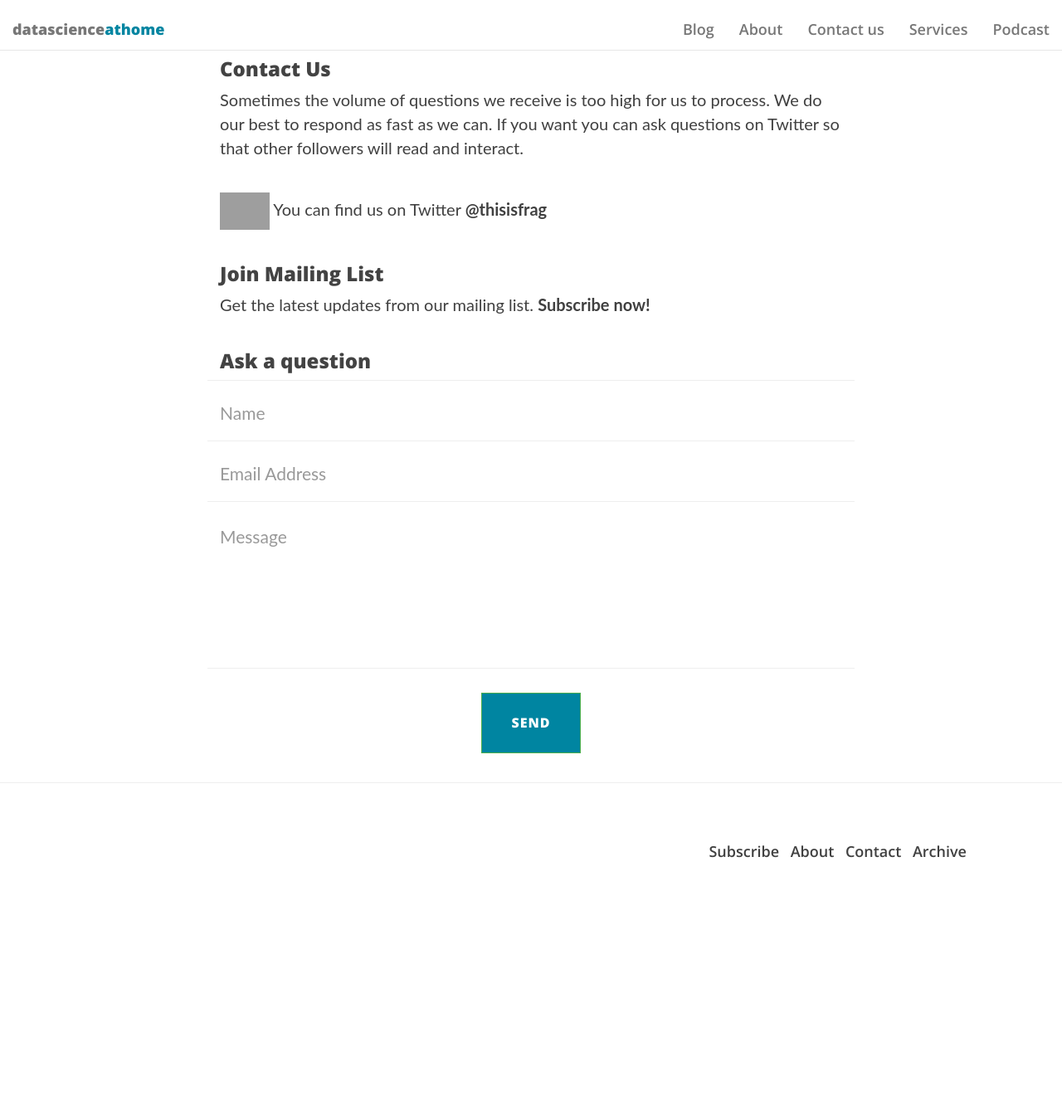
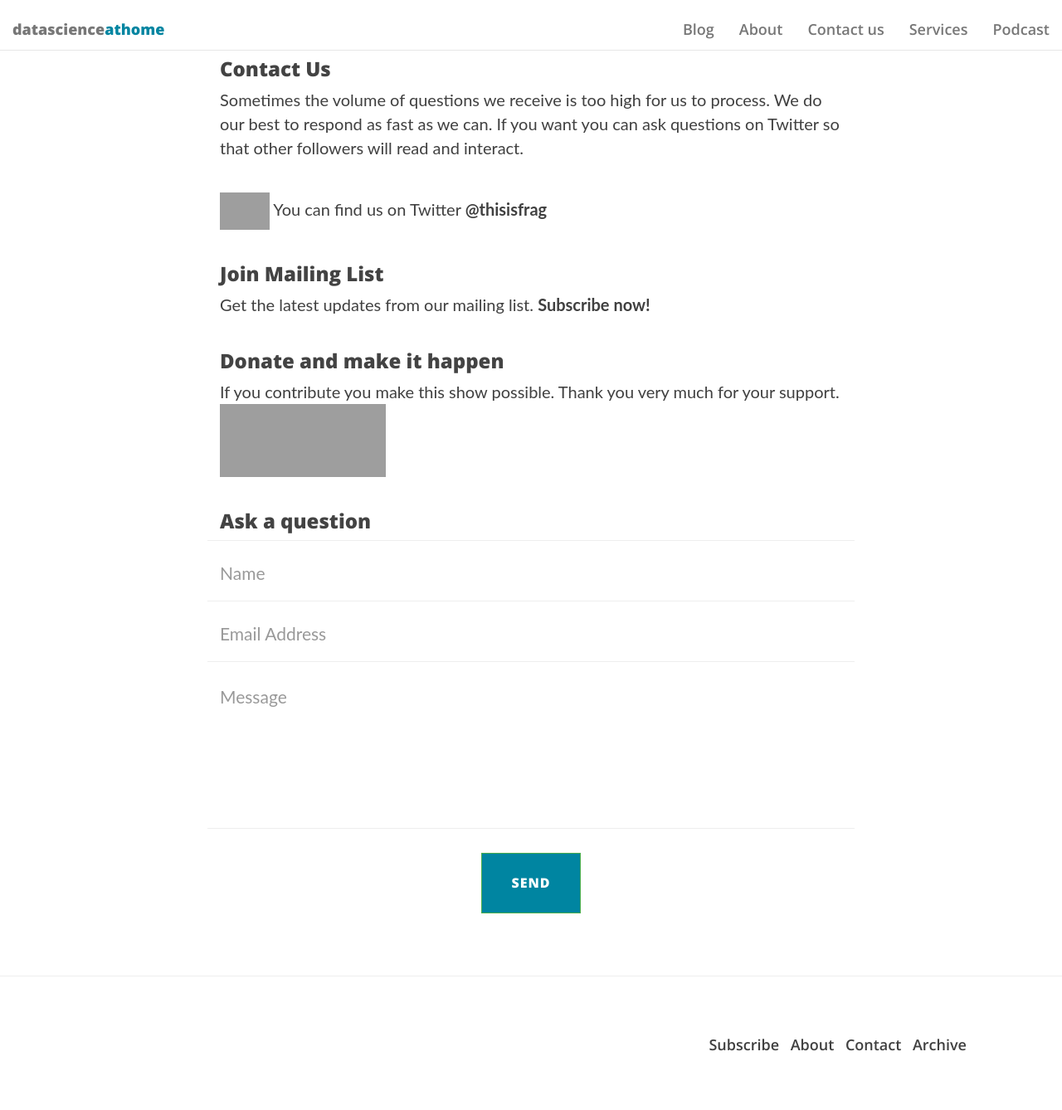
Before and after one commit to fgadaleta/datascienceathome, a Jekyll site: the page built from contact.html, in a window 1280 px wide. Shown: the whole page at 83% size. Built offline with Jekyll 4.4.1, drawn with Linux system fonts in a browser that asks for light colours; nearby versions of some CDN libraries; a script that is not in the unit is left out; before the commit the page ends 1105 px from its top, so only the background shows below that; grey boxes are pictures that could not be loaded.

```diff
--- a/contact.html
+++ b/contact.html
@@ -24,12 +24,21 @@ You can find us on Twitter <a href="https://twitter.com/ThisIsFrag"><b>@thisisfr
 Get the latest updates from our mailing list. <a href="http://datascienceathome.us9.list-manage1.com/subscribe?u=7df5a060600c0903bedb640c9&id=f350090860"><b>Subscribe now!</b></a>
 </div>
 
+
+<div class="contact-item">
+<h3>Donate and make it happen</h3>
+If you contribute you make this show possible. Thank you very much for your support.
+<a href="https://patron.podbean.com/datasciencehome" target="_blank">
+  <img class="img-inline" style="width:200px; height:88px; border:none"
+  src="//d8g345wuhgd7e.cloudfront.net/site/images/patron/whitex340.jpg">
+</a>
+</div>
+
+<div class="contact-item">
 <h3>Ask a question</h3>
-
 <!-- Contact Form - Enter your email address on line 19 of the mail/contact_me.php file to make this form work. -->
 <!-- WARNING: Some web hosts do not allow emails to be sent through forms to common mail hosts like Gmail or Yahoo. It's recommended that you use a private domain email address! -->
 <!-- NOTE: To use the contact form, your site must be on a live web host with PHP! The form will not work locally! -->
-
 <form action="https://formspree.io/contact@datascienceathome.com" method="POST">
     <div class="row control-group">
         <div class="form-group col-xs-12 floating-label-form-group controls">
@@ -64,7 +73,7 @@ Get the latest updates from our mailing list. <a href="http://datascienceathome.
 	</div>
     </div>
 </form>
-
+</div>
 
 <!--
 <form name="sentMessage" id="contactForm" novalidate>
```
